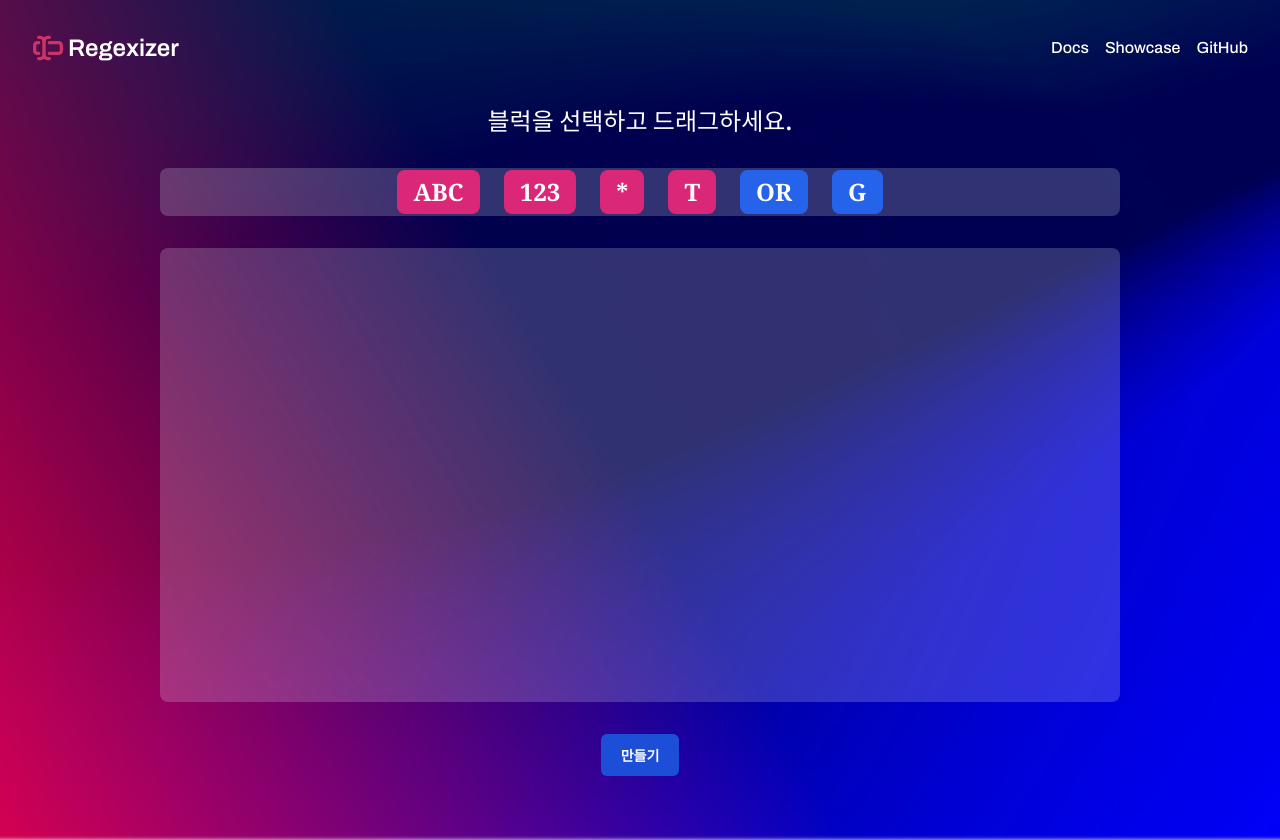
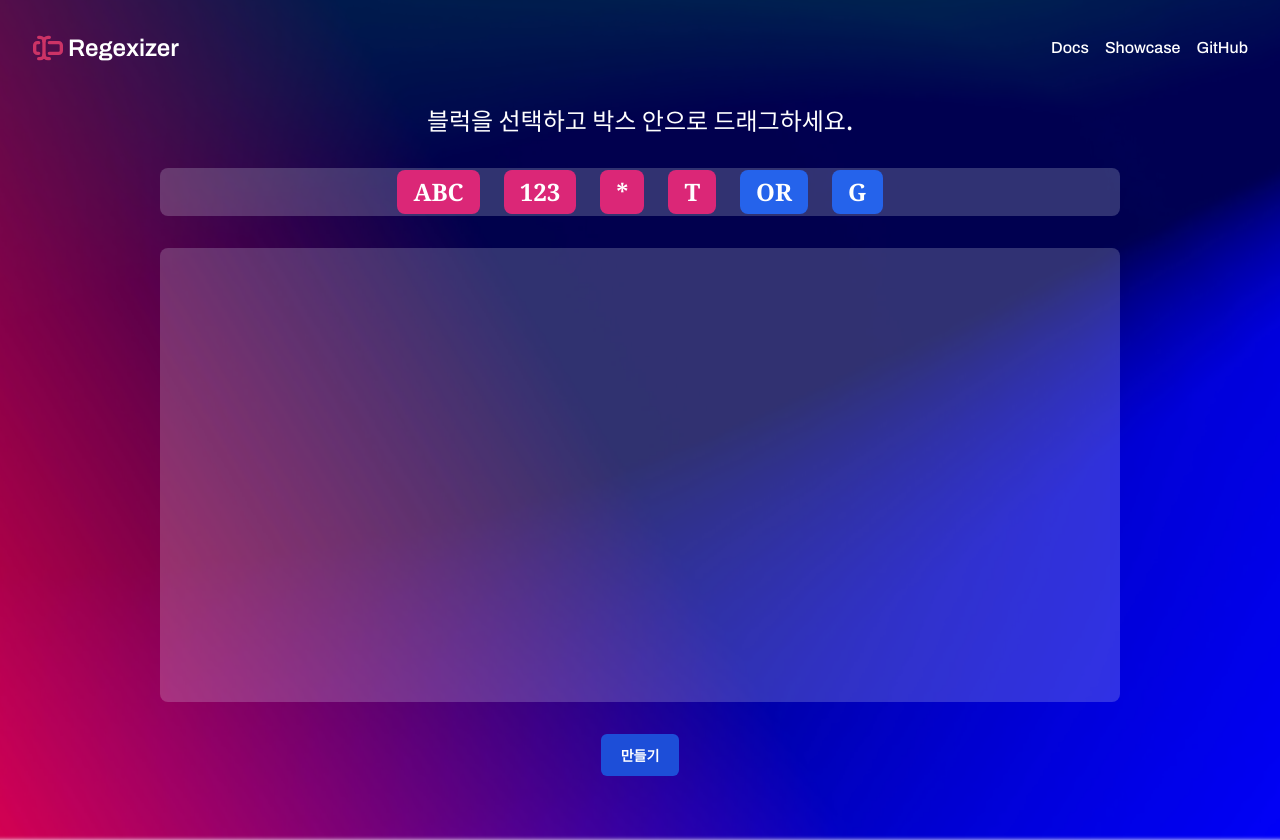
Before and after one commit to 0917ba/regexizer, a Next.js app: page /playground in a window 1280 px wide. Shown: the top 840 px of the page. Built offline with nearby package versions, Linux system fonts and the light colour scheme; a web font is replaced by a local one.

Commit message:
feat: Change playground message

```diff
--- a/src/app/playground/page.tsx
+++ b/src/app/playground/page.tsx
@@ -11,7 +11,7 @@ export default function Page() {
         <h1
           className={`text-2xl font-medium text-center text-white ${noto_sans_kr.className}`}
         >
-          블럭을 선택하고 드래그하세요.
+          블럭을 선택하고 박스 안으로 드래그하세요.
         </h1>
         <div className="h-12 flex-none max-w-6xl py-0.5 w-full bg-sky-50/20 rounded-lg">
           <div className="flex justify-center w-full h-full gap-6">
```
